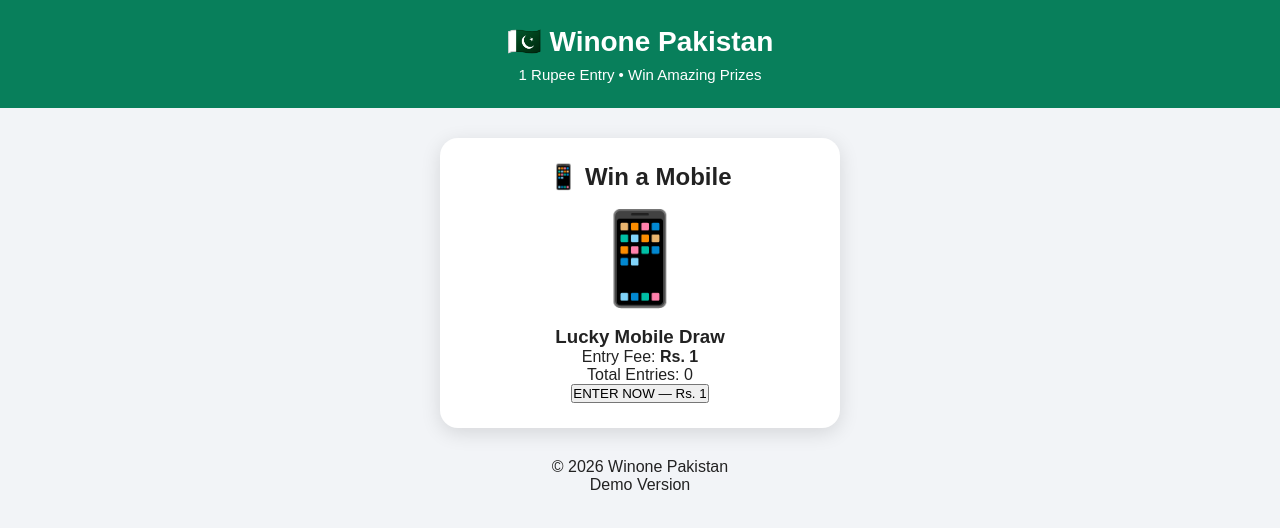
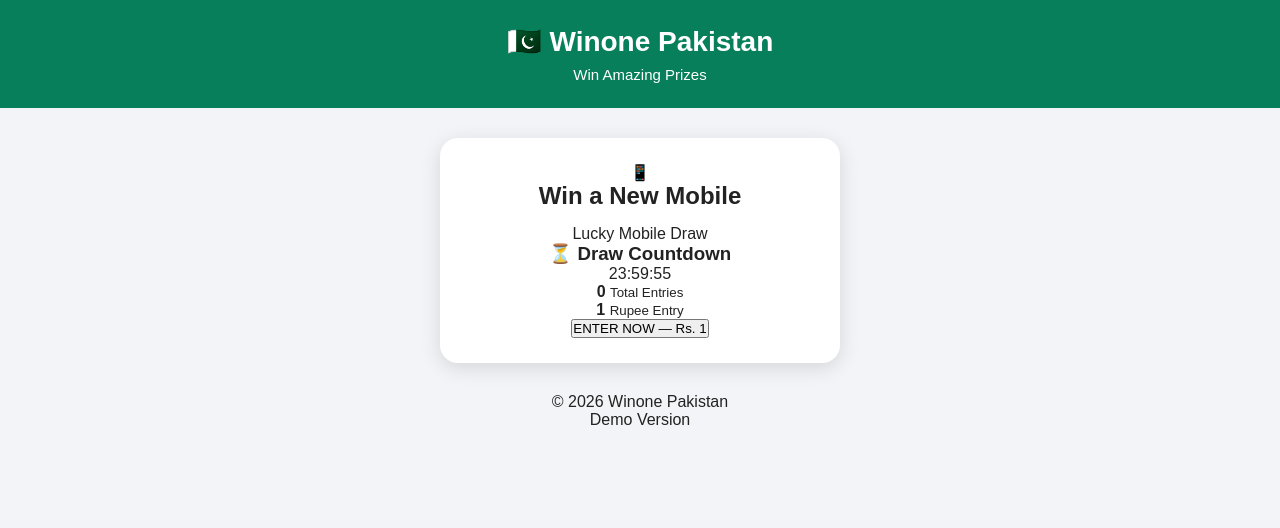
Before and after one commit to winonepk/Win-one-Pakistan-, a plain HTML site: page index.html in a window 1280 px wide. Drawn offline with Linux system fonts and the light colour scheme.

Commit message:
Update index.html

```diff
--- a/index.html
+++ b/index.html
@@ -11,27 +11,43 @@
 
 <header>
   <h1>🇵🇰 Winone Pakistan</h1>
-    <p>1 Rupee Entry • Win Amazing Prizes</p>
+  <p>Win Amazing Prizes</p>
 </header>
 
 <main>
 
   <div class="prize-card">
-      <h2>📱 Win a Mobile</h2>
 
-      <div class="phone">📱</div>
+    <div class="phone-image">📱</div>
 
-      <h3>Lucky Mobile Draw</h3>
-      <p>Entry Fee: <b>Rs. 1</b></p>
+    <h2>Win a New Mobile</h2>
 
-      <p class="entries">
-        Total Entries: <span id="entries">0</span>
-      </p>
+    <p class="prize-text">Lucky Mobile Draw</p>
 
-      <button onclick="enterDraw()">ENTER NOW — Rs. 1</button>
+    <div class="countdown">
+      <h3>⏳ Draw Countdown</h3>
+      <p id="timer">24:00:00</p>
     </div>
 
-    <div id="message"></div>
+    <div class="stats">
+      <div>
+        <b id="entries">0</b>
+        <small>Total Entries</small>
+      </div>
+
+      <div>
+        <b>1</b>
+        <small>Rupee Entry</small>
+      </div>
+    </div>
+
+    <button onclick="enterDraw()">
+      ENTER NOW — Rs. 1
+    </button>
+
+    <p id="message"></p>
+
+  </div>
 
 </main>
 
@@ -50,6 +66,26 @@
   document.getElementById("message").innerText =
     "🎟️ Demo entry added successfully!";
 }
+
+let seconds = 24 * 60 * 60;
+
+function updateTimer() {
+  let hours = Math.floor(seconds / 3600);
+  let minutes = Math.floor((seconds % 3600) / 60);
+  let secs = seconds % 60;
+
+  document.getElementById("timer").innerText =
+    String(hours).padStart(2, "0") + ":" +
+    String(minutes).padStart(2, "0") + ":" +
+    String(secs).padStart(2, "0");
+
+  if (seconds > 0) {
+    seconds--;
+  }
+}
+
+setInterval(updateTimer, 1000);
+updateTimer();
 </script>
 
 </body>
```
Lines whose indentation alone changed are shown as unchanged.
